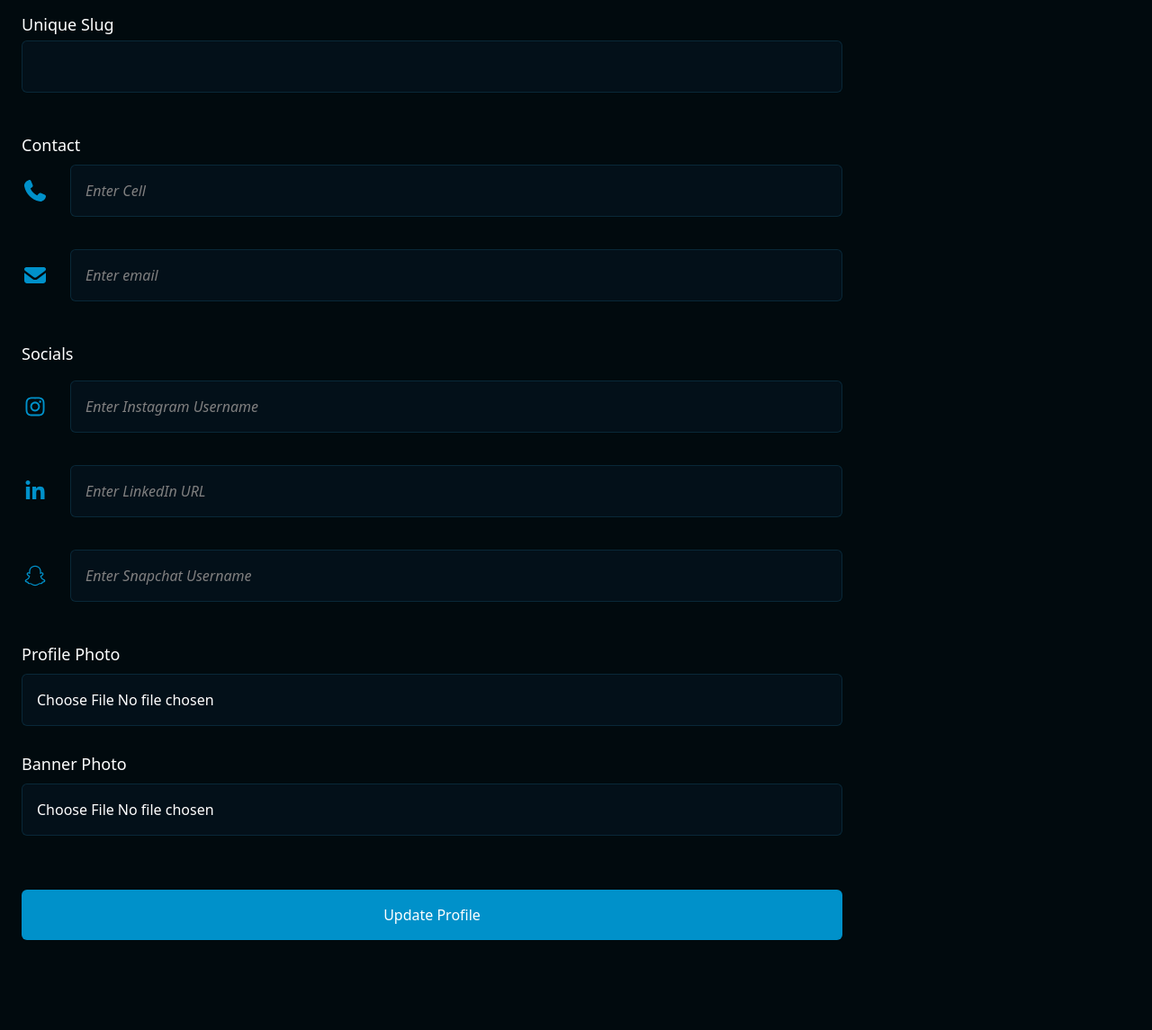
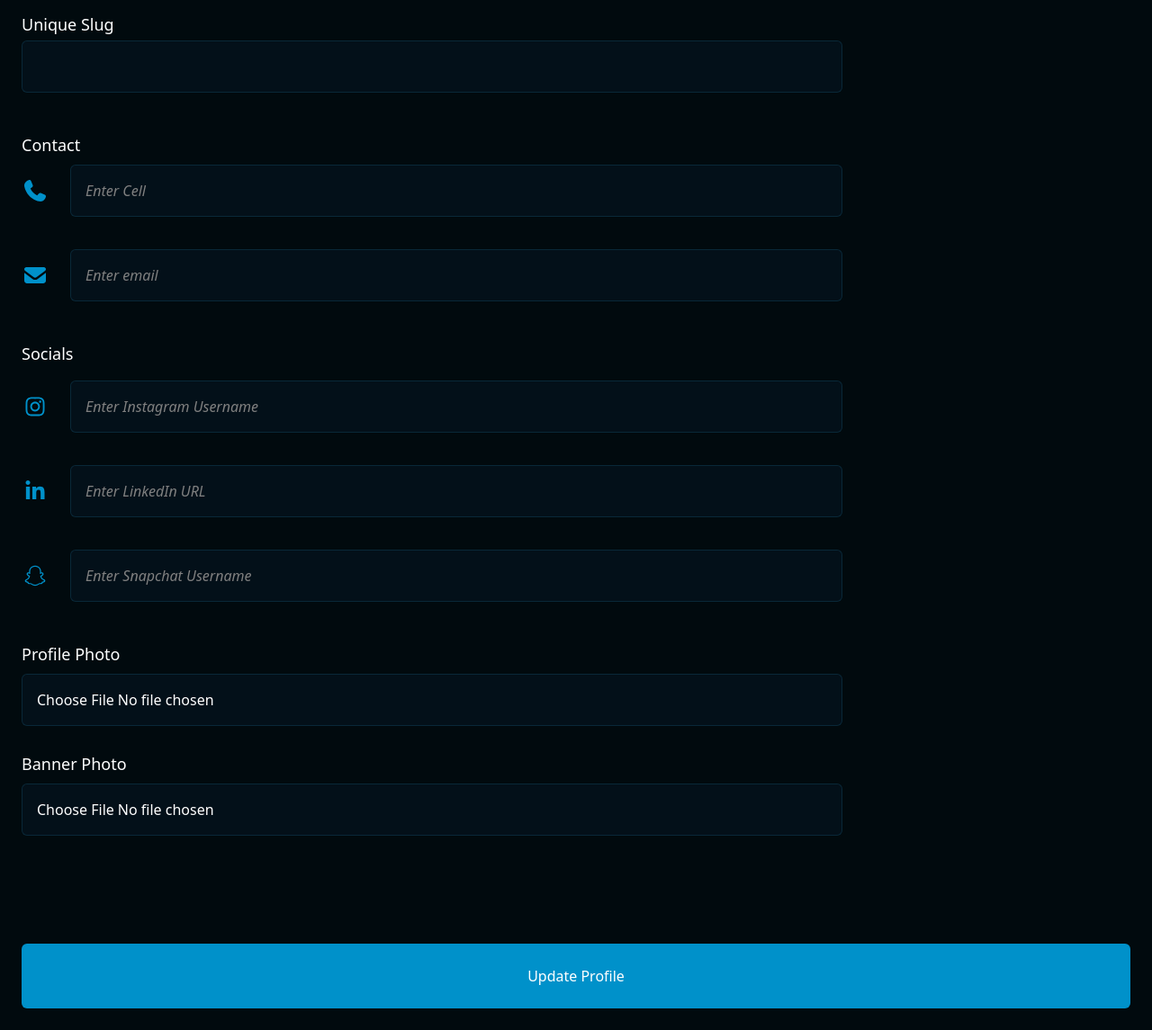
Before and after one commit to tairesu/Assignment_Project_Tyrese_tyresec2, a Django app: template cardManager/templates/cardManager/profile_update.html in a window 1280 px wide. Shown: the part 541-1686 px from the top of the page at 90% size. Run offline with Django 5.2, Linux system fonts and the light colour scheme; the template is opened without the code that fills it: values that come from a table or form of the project are taken from there, others are empty; some libraries are stand-ins or nearby versions.

Commit message:
profile_update.html: added action tray button and configured it to submit form

```diff
--- a/cardManager/templates/cardManager/profile_update.html
+++ b/cardManager/templates/cardManager/profile_update.html
@@ -8,7 +8,7 @@ Updating Profile
 
 {% block content %}
 	<div class="">
-	<form action="" method="post" enctype="multipart/form-data" class="flex m-auto flex-col gap-7 ">
+	<form action="" method="post" enctype="multipart/form-data" class="flex m-auto flex-col gap-7 " id="updateProfileForm">
 	    {% csrf_token %}
 	    <div class="flex flex-col gap-1">
 	    	<label for="id_name" class="text-bold text-lg">Name</label>
@@ -139,9 +139,15 @@ Updating Profile
 			{% endif %}
 	    </div>
 	    <div class="hidden"><input type="text" name="owner" value="{{ request.user.pk }}"></div>
-	    <button class="bg-[var(--color-main)] w-full text-center py-4 rounded-md mt-8" type="submit">
-	    	Update Profile
-	    </button>
 	</form>
 	</div>
 {% endblock %}
+{% block action_tray %}
+<button class="bg-[var(--color-main)] w-full text-center py-6 rounded-md " name="updateProfile" onclick="submitForm(this.name)" type="submit">
+	Update Profile
+</button>
+{% endblock action_tray %}
+{% load static %}
+{% block extra_scripts %}
+<script src="{% static 'js/forms.js' %}?v={{ tz }}"></script>
+{% endblock extra_scripts %}
```
